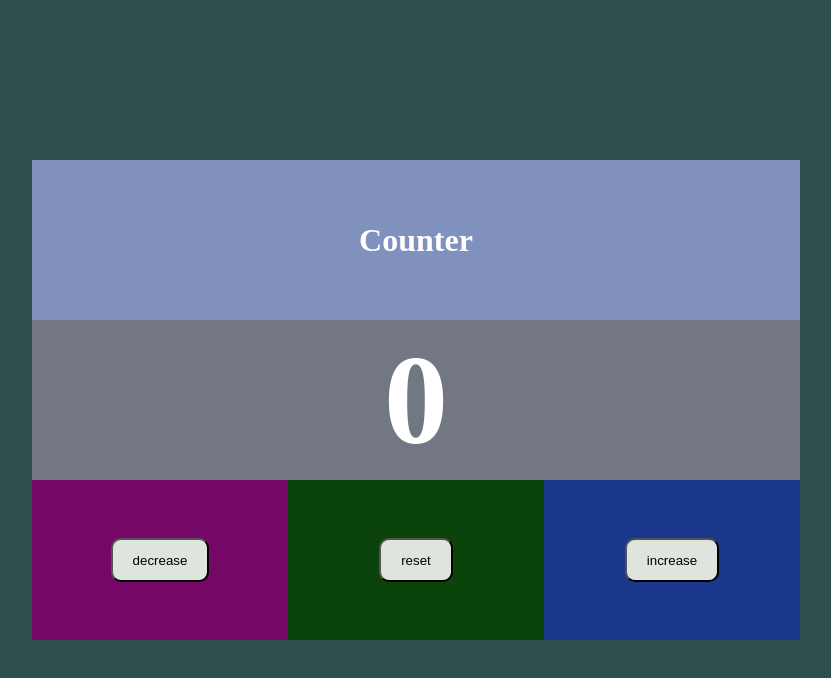
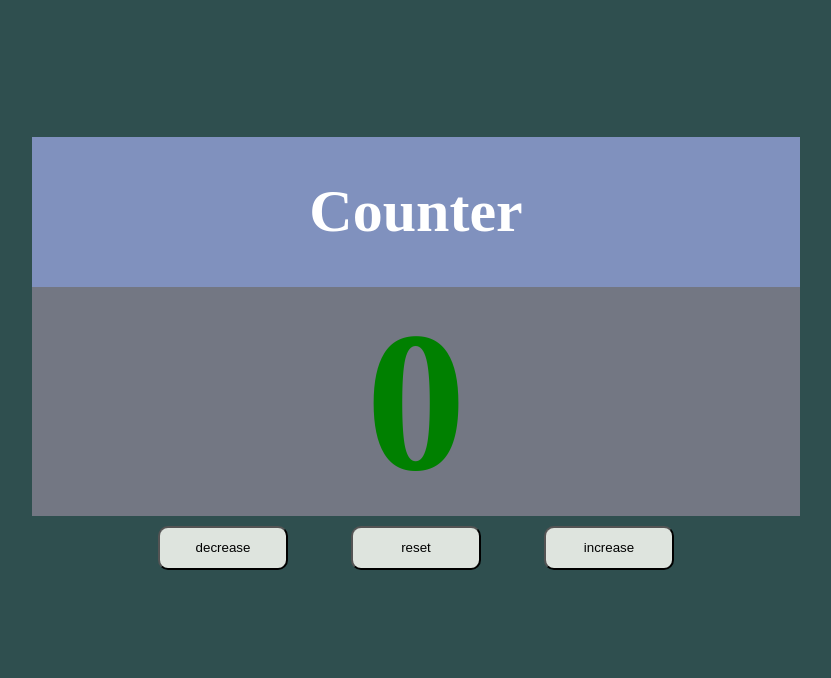
Before and after one commit to cagaser/counter, a plain HTML site: page index.html in a window 1280 px wide. Shown: the whole page, without its empty margins (224-1055 px from the left). Drawn offline with Linux system fonts and the light colour scheme.

Commit message:
remove button background

```diff
--- a/style.css
+++ b/style.css
@@ -19,6 +19,7 @@ button {
     padding: 20px;
     background-color: rgb(222, 228, 222);
     height: 10px;
+    width: 130px;
     display: flex;
     justify-content: center;
     align-items: center;
@@ -27,21 +28,26 @@ button {
 }
 
 .item.decrBtn {
-    background-color: rgb(117, 8, 103);
+    /* background-color: rgb(117, 8, 103); */
     grid-column: 2 / 3;
     grid-row: 4 / 5;
+    justify-content: end;
+    align-items: baseline;
 }
 
 .item.resBtn {
-    background-color: rgb(11, 68, 11);
+    /* background-color: rgb(11, 68, 11); */
     grid-column: 3 / 4;
     grid-row: 4 / 5;
+    align-items: baseline;
 }
 
 .item.incrBtn {
-    background-color: rgb(26, 56, 139);
+    /* background-color: rgb(26, 56, 139); */
     grid-column: 4 / 5;
     grid-row: 4 / 5;
+    justify-content: start;
+    align-items: baseline;
 
 }
 
@@ -57,6 +63,8 @@ button {
     background-color: rgb(115, 119, 131);
     grid-column: 2 / 5;
     grid-row: 3 / 4;
+    color: green;
+    margin-bottom: 10px;
 }
 
 .item {
@@ -66,6 +74,14 @@ button {
 }
 
 #number {
-    font-size: 800%;
-    margin: 0px;
+    font-size: 200px;
+    margin: 0;
 }
+
+.title {
+    font-size: 30px;
+    margin: 0;
+    display: flex;
+    justify-content: center;
+    align-content: end;
+}
```
